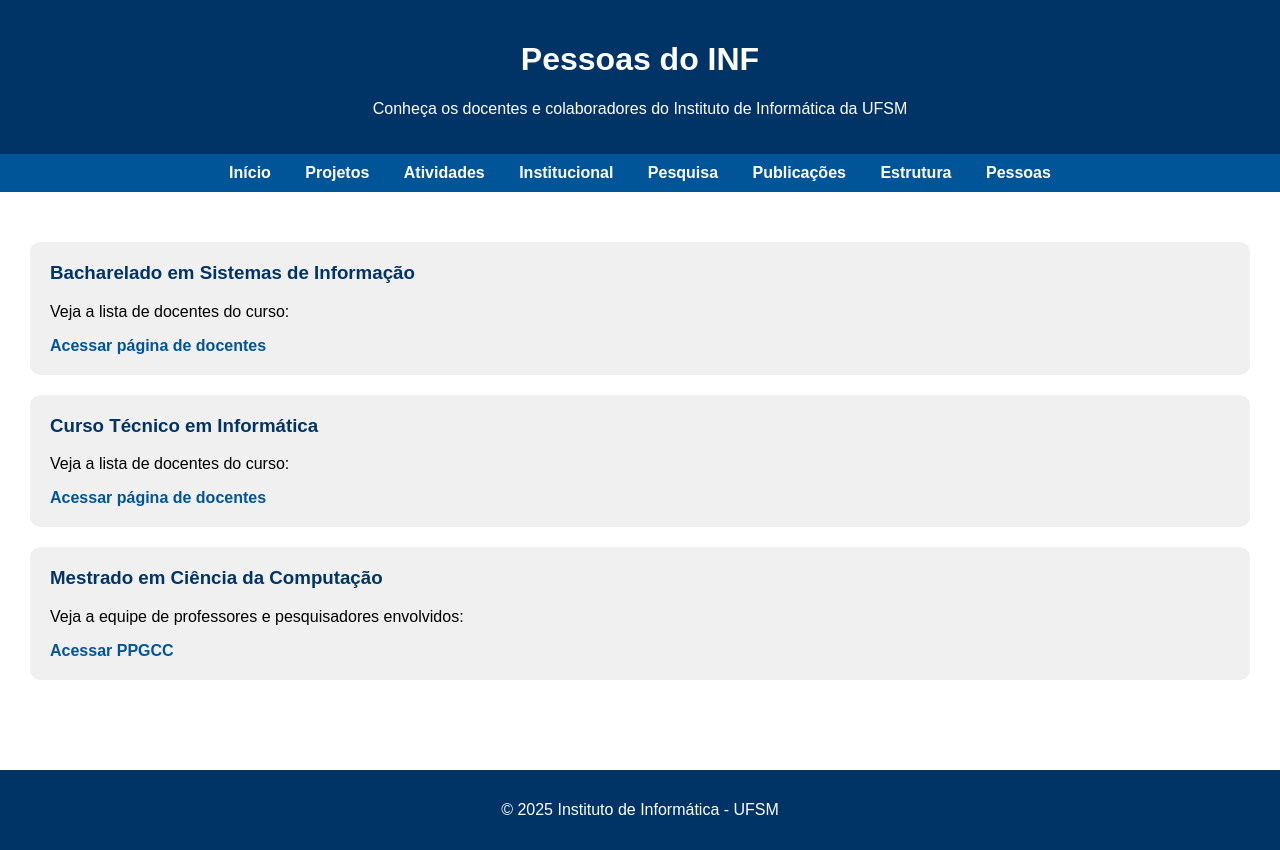
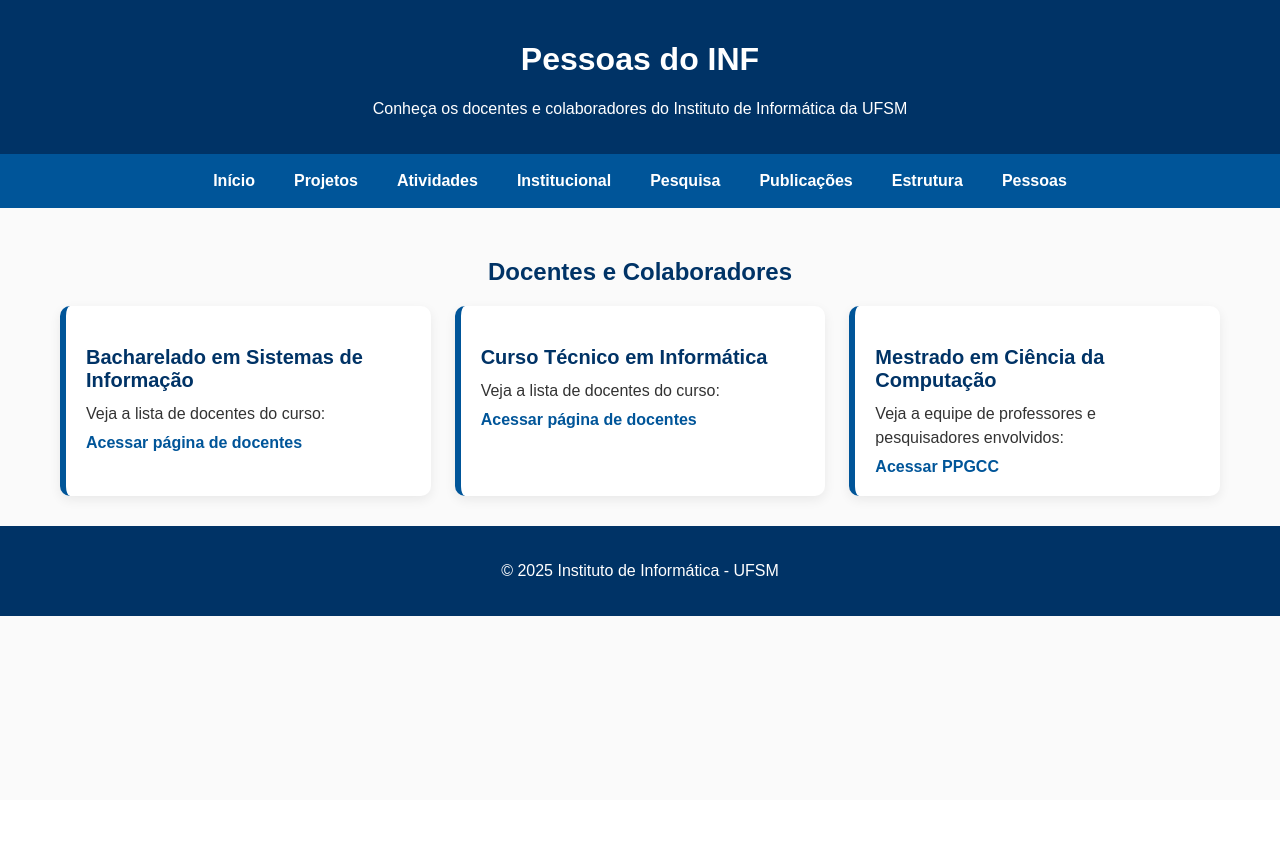
Before and after one commit to RicardoFerreiraDaSilva/Site_inf_UFSM, a Django app: page /pessoas/ in a window 1280 px wide. After the commit the page ends 616 px from the top, so only its background shows below. Run offline with Django 5.2, Linux system fonts and the light colour scheme.

Commit message:
Atualização da guia pessoas e projetos

```diff
--- a/cursos/templates/cursos/pessoas.html
+++ b/cursos/templates/cursos/pessoas.html
@@ -4,61 +4,125 @@
 <head>
     <meta charset="UTF-8">
     <title>Pessoas - Instituto de Informática UFSM</title>
+    <meta name="viewport" content="width=device-width, initial-scale=1.0" />
+    <link
+      rel="stylesheet"
+      href="https://cdnjs.cloudflare.com/ajax/libs/font-awesome/6.5.0/css/all.min.css"
+    />
     <style>
+        :root {
+            --azul-escuro: #003366;
+            --azul-medio: #005599;
+            --cinza-claro: #f2f2f2;
+            --texto: #333;
+        }
+
+        * {
+            box-sizing: border-box;
+        }
+
         body {
             font-family: Arial, sans-serif;
             margin: 0;
             padding: 0;
+            background-color: #fafafa;
+            color: var(--texto);
         }
 
-        header {
-            background-color: #003366;
+        header, footer {
+            background-color: var(--azul-escuro);
             color: white;
             padding: 20px;
             text-align: center;
         }
 
         nav {
-            background-color: #005599;
-            padding: 10px;
+            background-color: var(--azul-medio);
+            padding: 12px;
             text-align: center;
+            display: flex;
+            flex-wrap: wrap;
+            justify-content: center;
+            gap: 15px;
         }
 
         nav a {
             color: white;
-            margin: 0 15px;
             text-decoration: none;
             font-weight: bold;
+            padding: 6px 12px;
+            transition: background-color 0.3s;
+        }
+
+        nav a:hover {
+            background-color: var(--azul-escuro);
+            border-radius: 5px;
         }
 
         section {
-            padding: 30px;
+            padding: 30px 20px;
+            max-width: 1200px;
+            margin: 0 auto;
         }
 
-        .course {
-            background-color: #f0f0f0;
-            margin: 20px 0;
-            padding: 20px;
-            border-radius: 10px;
+        h2 {
+            text-align: center;
+            margin-bottom: 20px;
+            color: var(--azul-escuro);
         }
 
-        .course h3 {
-            margin-top: 0;
-            color: #003366;
+        .cards-container {
+            display: flex;
+            flex-wrap: wrap;
+            justify-content: center;
+            gap: 24px;
         }
 
-        .course a {
-            color: #005599;
-            text-decoration: none;
-            font-weight: bold;
+        .atividade-card {
+            background-color: white;
+            border-left: 6px solid var(--azul-medio);
+            border-radius: 10px;
+            padding: 20px;
+            max-width: 380px;
+            flex: 1 1 280px;
+            box-shadow: 0 4px 12px rgba(0,0,0,0.07);
+            transition: transform 0.3s ease;
+            cursor: pointer;
         }
 
-        footer {
-            background-color: #003366;
-            color: white;
-            text-align: center;
-            padding: 15px;
-            margin-top: 40px;
+        .atividade-card:hover {
+            transform: translateY(-5px);
+        }
+
+        .atividade-card h3 {
+            font-size: 20px;
+            margin-bottom: 10px;
+            color: var(--azul-escuro);
+        }
+
+        .atividade-card p {
+            margin: 8px 0;
+            line-height: 1.5;
+        }
+
+        .atividade-card a {
+            color: var(--azul-medio);
+            font-weight: bold;
+            text-decoration: none;
+        }
+
+        .atividade-card a:hover {
+            text-decoration: underline;
+        }
+
+        @media (max-width: 600px) {
+            .atividade-card {
+                max-width: 100%;
+            }
+
+            nav {
+                flex-direction: column;
+            }
         }
     </style>
 </head>
@@ -80,22 +144,31 @@
     </nav>
 
     <section>
-        <div class="course">
+        <h2>Docentes e Colaboradores</h2>
+        <div class="cards-container">
+            <div class="atividade-card">
                 <h3>Bacharelado em Sistemas de Informação</h3>
                 <p>Veja a lista de docentes do curso:</p>
-            <a href="https://www.ufsm.br/cursos/graduacao/santa-maria/sistemas-de-informacao/docentes" target="_blank">Acessar página de docentes</a>
+                <a href="https://www.ufsm.br/cursos/graduacao/santa-maria/sistemas-de-informacao/docentes" target="_blank">
+                    Acessar página de docentes
+                </a>
             </div>
 
-        <div class="course">
+            <div class="atividade-card">
                 <h3>Curso Técnico em Informática</h3>
                 <p>Veja a lista de docentes do curso:</p>
-            <a href="https://www.ufsm.br/cursos/tecnico/santa-maria/informatica/docentes" target="_blank">Acessar página de docentes</a>
+                <a href="https://www.ufsm.br/cursos/tecnico/santa-maria/informatica/docentes" target="_blank">
+                    Acessar página de docentes
+                </a>
             </div>
 
-        <div class="course">
+            <div class="atividade-card">
                 <h3>Mestrado em Ciência da Computação</h3>
                 <p>Veja a equipe de professores e pesquisadores envolvidos:</p>
-            <a href="https://www.ufsm.br/cursos/pos-graduacao/santa-maria/ppgcc/" target="_blank">Acessar PPGCC</a>
+                <a href="https://www.ufsm.br/cursos/pos-graduacao/santa-maria/ppgcc/" target="_blank">
+                    Acessar PPGCC
+                </a>
+            </div>
         </div>
     </section>
 
```
Also changed, not shown: cursos/templates/cursos/projetos.html (+78 -21 lines). Lines whose indentation alone changed are shown as unchanged.
